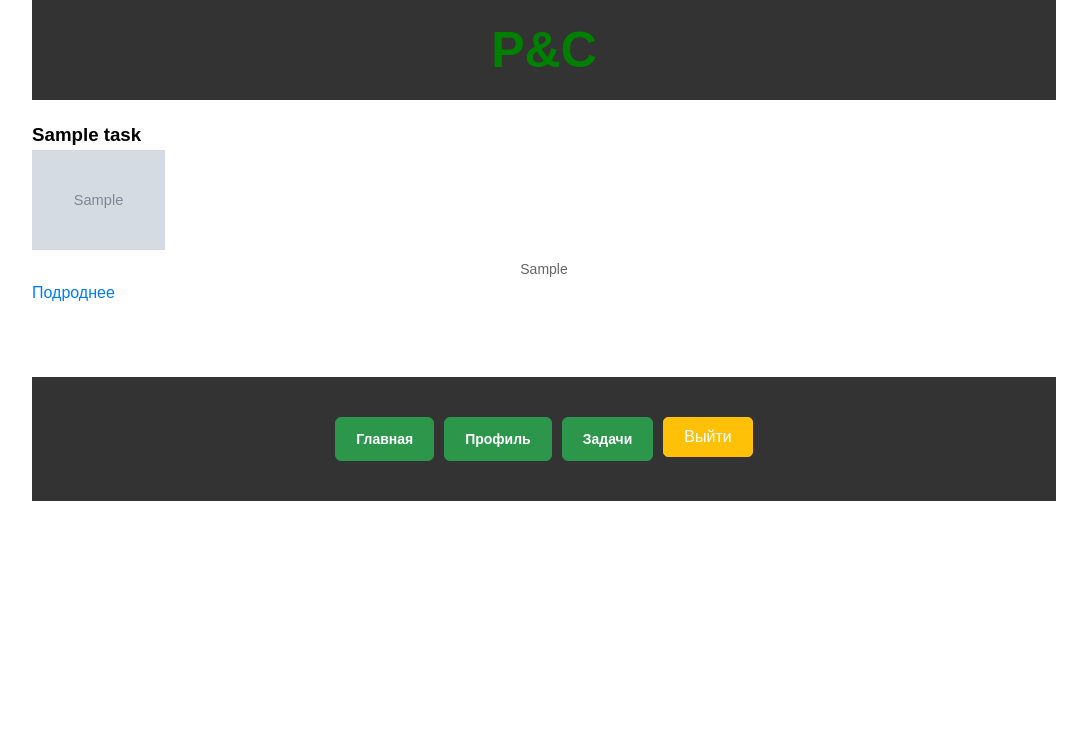
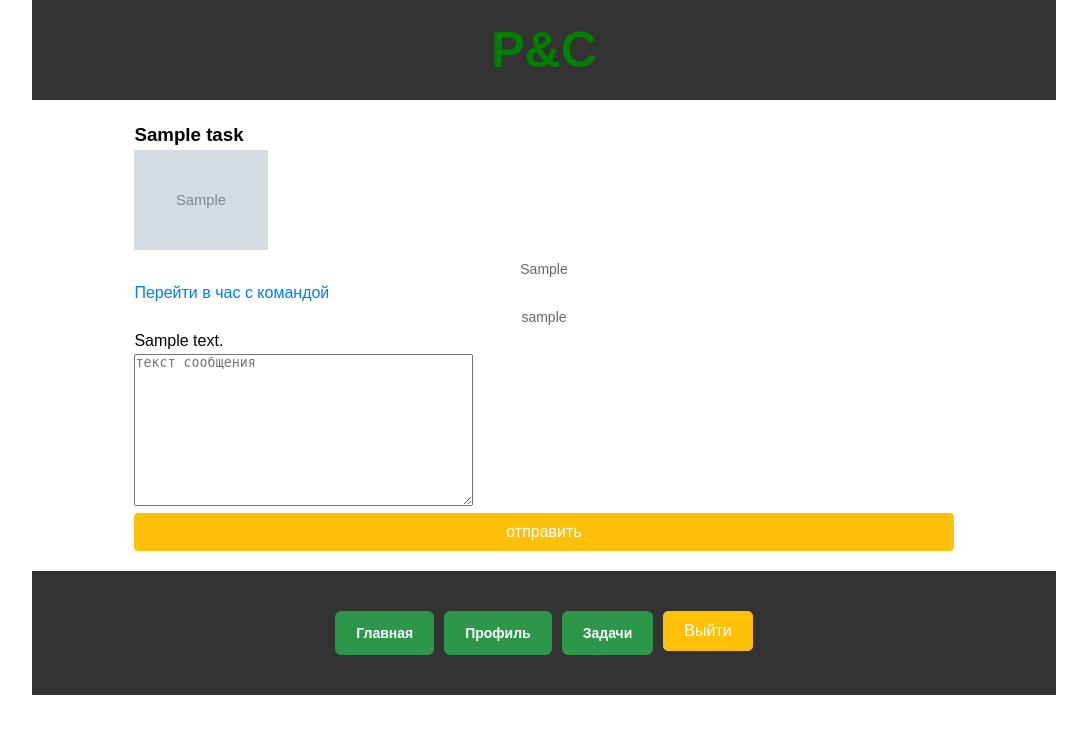
Before and after one commit to evgeniVenkov/WebSite, a Django app: template website/templates/tasks/tasks_page.html in a window 1280 px wide. Shown: the top 734 px of the page, without its empty margins (96-1183 px from the left). Run offline with Django 5.2, Linux system fonts and the light colour scheme; a user stored in the database is signed in; tables that the repository leaves empty hold one stand-in row (values such as "Sample post"); the template is opened without the code that fills it: values that come from a table or form of the project are taken from there, most other values are stand-ins (such as "Sample title", 1, 10 or a date in 2020); grey boxes marked "Sample" are stand-in pictures.

Commit message:
Revert "Перепутал?"
This reverts commit d998cf34eb130438c93b97b6ca52fa98352723d3.

```diff
--- a/website/templates/tasks/tasks_page.html
+++ b/website/templates/tasks/tasks_page.html
@@ -1,20 +1,34 @@
 {% extends 'layout.html'%} {%block main%}
 
-<div class="tasks">
-	{% for el in tasks %}
-	<div class="task">
-		<h3>{{el.title}}</h3>
-		{% if el.image %}
-		<img src="{{ el.image.url }}" alt="{{el.title}}" />
+<div class="container">
+	<div>
+		<h3>{{object.title}}</h3>
+		{% if object.image %}
+		<img src="{{ object.image.url }}" alt="{{object.title}}" />
 		{% else %}
 		<img src="/pictures/tasks_Image/default.jpg" alt="" />
 		{% endif%}
-		<p>{{el.desk|truncatechars:100}}</p>
+		<p>{{object.desk}}</p>
 
-		<a href="{{el.get_absolute_url}}"> Подроднее</a>
+		<a href="{{object.url}}"> Перейти в час с командой</a>
 	</div>
-	<br /><br />
-	{%endfor%}
+
+	{% if user.is_authenticated %}
+	<form action="">
+		{% for el in allmessage %}
+		<div class="message">
+			<p>{{el.user}}</p>
+			<div>{{el.message}}</div>
+		</div>
+		{% endfor%}
+	</form>
+
+	<form action="" method="post" class="formMessage">
+		{{messageform}} {% csrf_token%}
+		<button>отправить</button>
+	</form>
+
+	{%endif%}
 </div>
 
 {%endblock%}
```
Also changed, not shown: website/templates/tasks/taskPage.html (+21 -26 lines).
